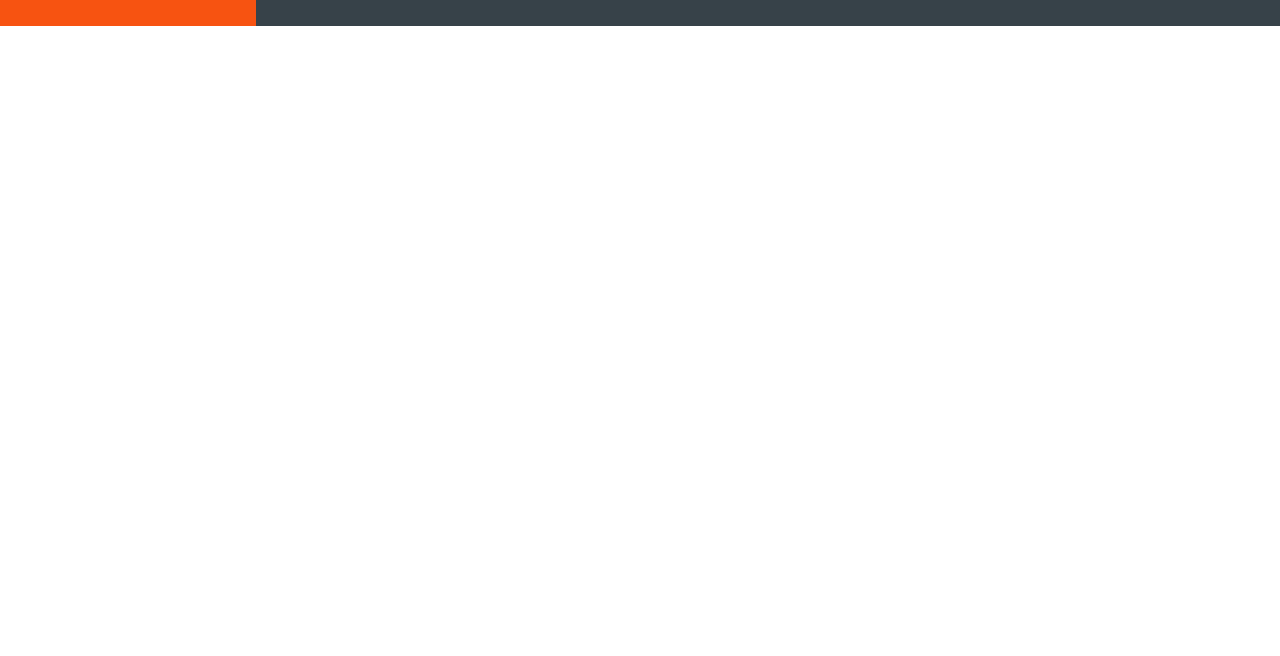
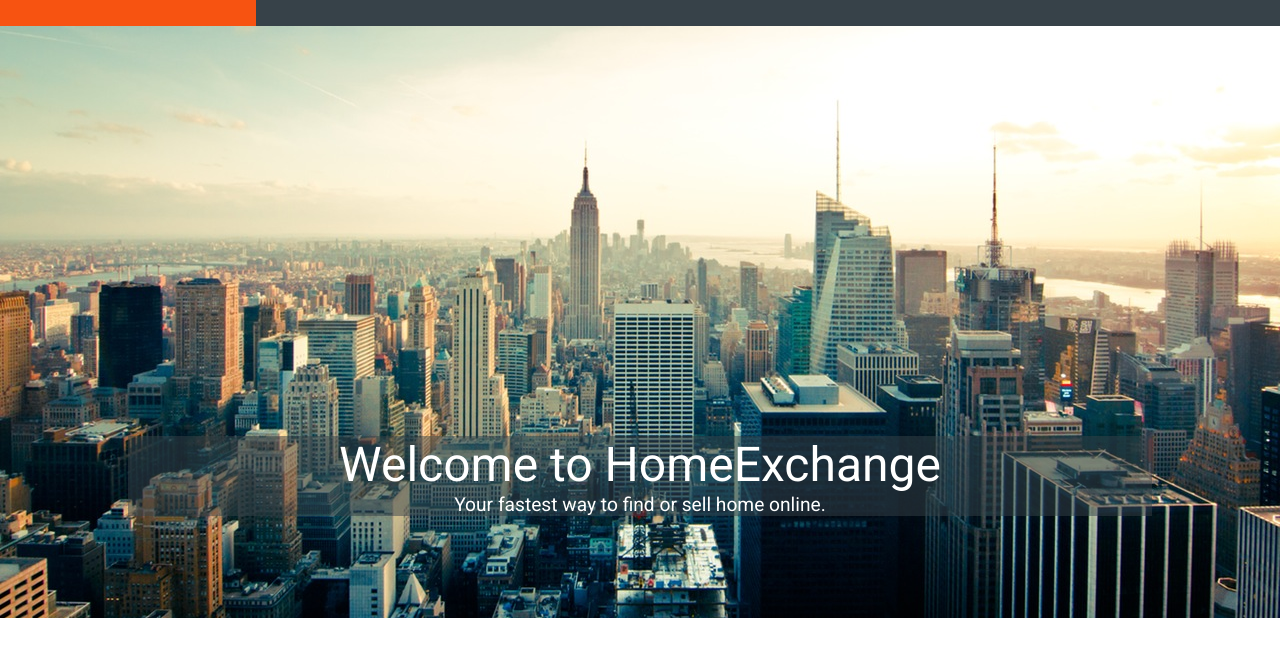
Before and after one commit to IvanLovas/Exercise_HomeExchange, a plain HTML site: page index.html in a window 1280 px wide. Shown: the part 54-710 px from the top of the page. Drawn offline with Linux system fonts and the light colour scheme.

Commit message:
Finished header

```diff
--- a/index.html
+++ b/index.html
@@ -21,5 +21,10 @@
 			<li><a href="#">Messages</a></li>
 		</ul>
 	</nav>
+
+	<header>
+		<h1>Welcome to HomeExchange</h1>
+		<h2>Your fastest way to find or sell home online.</h2>
+	</header>
 </body>
 </html>
--- a/scss/main.scss
+++ b/scss/main.scss
@@ -52,3 +52,25 @@ nav {
 
 	}
 }
+
+header {
+	background: url('../slike/intro.jpg');
+	background-size: cover;
+	padding: 32% 10% 8%;
+	text-align: center;
+
+	h1, h2 {
+		color: white;
+		font-weight: normal;
+		background: rgba(55, 66, 73, 0.5);
+	}
+
+	h1 {
+		font-size: 3em;
+	}
+
+	h2 {
+		font-size: 1.2em;
+	}
+
+}
```
Also changed, not shown: css/main.css, 1 other file.
